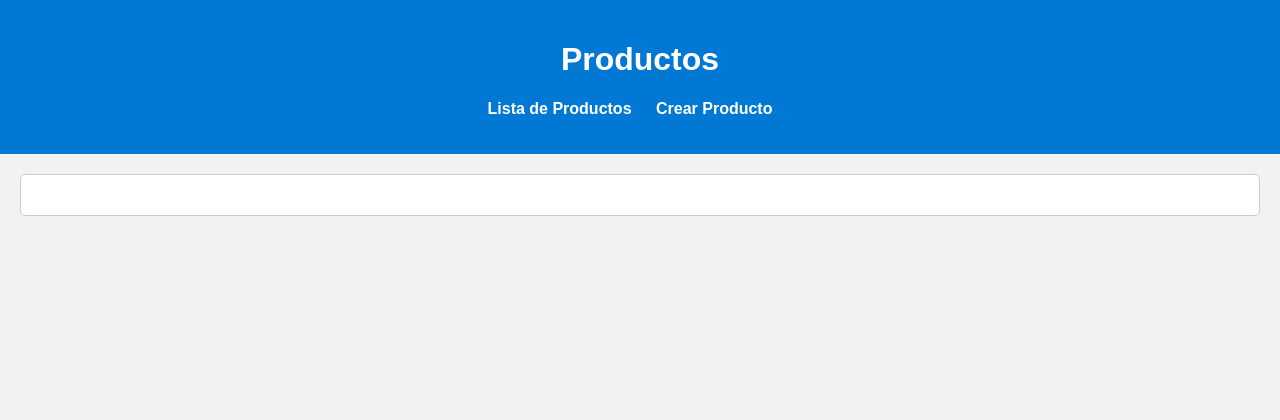
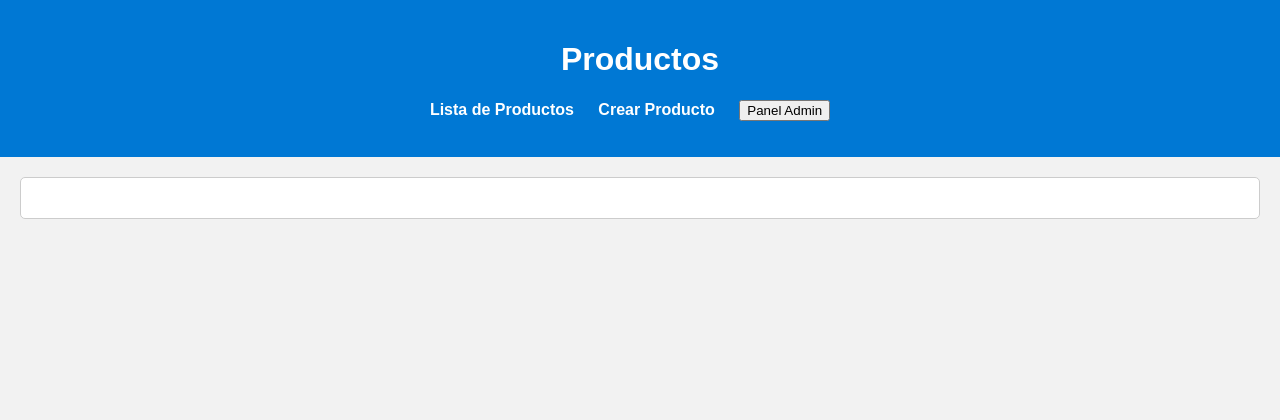
Before and after one commit to Fel1xG/Eva2BackEnd, a Django app: page / in a window 1280 px wide. Shown: the top 420 px of the page. Run offline with Django 4.2, Linux system fonts and the light colour scheme.

Commit message:
uwu
comiiit

```diff
--- a/miProyecto/miApp/templates/miApp/index.html
+++ b/miProyecto/miApp/templates/miApp/index.html
@@ -15,6 +15,8 @@
             <ul>
                 <li><a href="{% url 'miApp:lista_productos' %}">Lista de Productos</a></li>
                 <li><a href="{% url 'miApp:crear_producto' %}">Crear Producto</a></li>
+                <!-- Nuevo botón para ir al panel de administración -->
+                <li><button onclick="window.location.href='/admin/miApp/producto/';">Panel Admin</button></li>
             </ul>
         </nav>
     </header>
```
Also changed, not shown: miProyecto/db.sqlite3.
